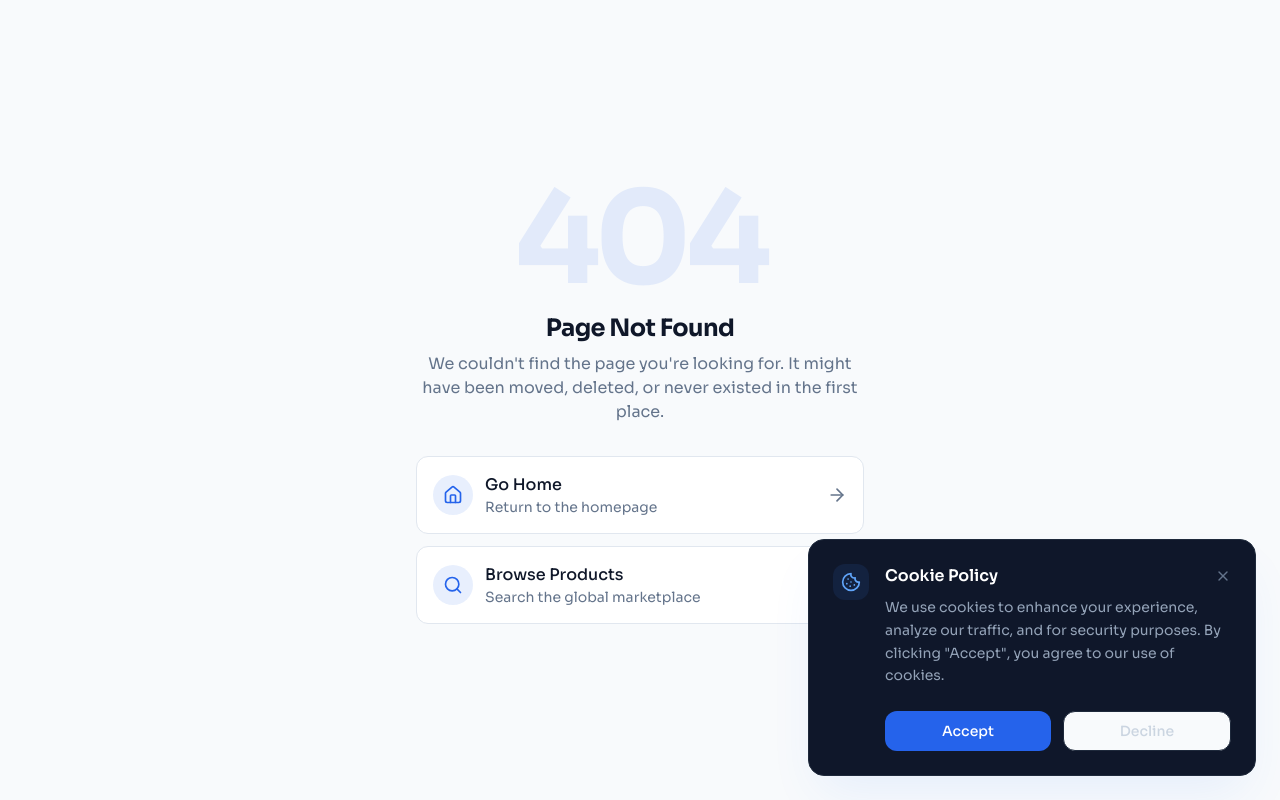
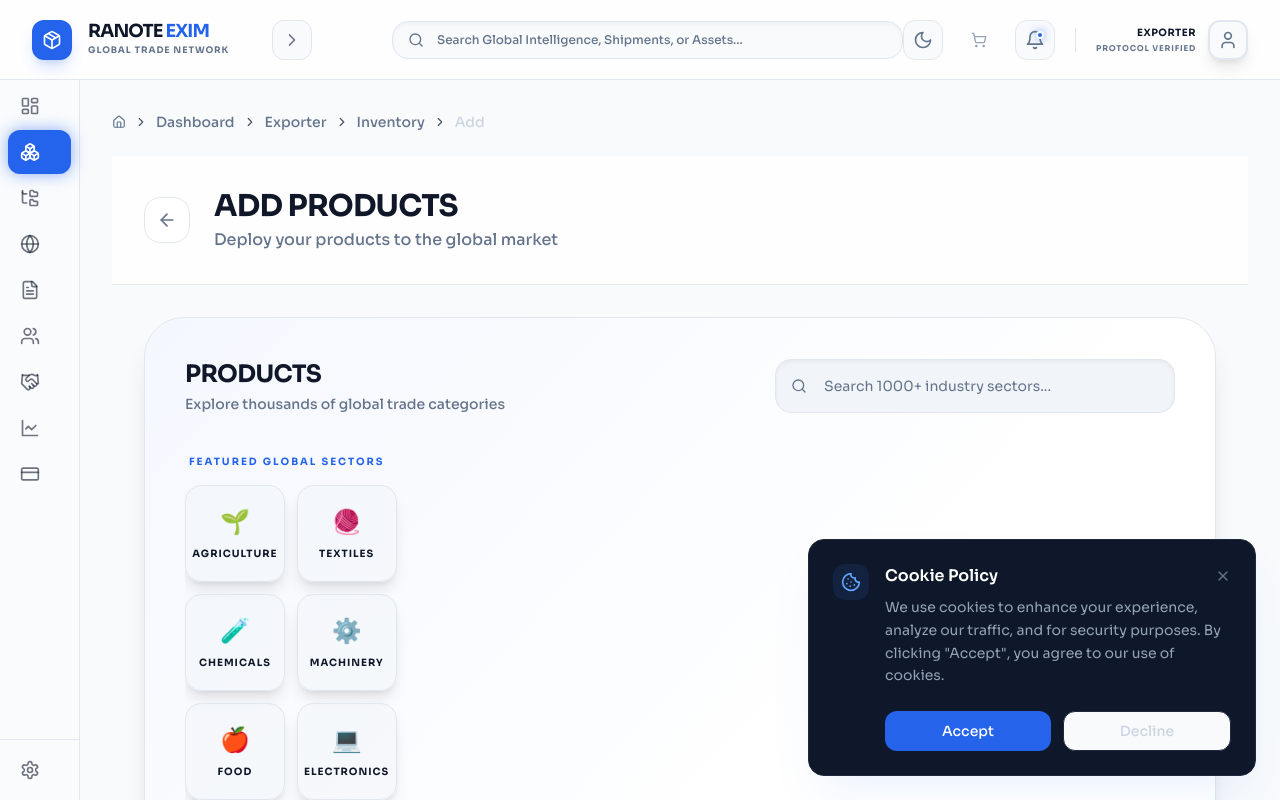
Before and after one commit to ashishthipkurle/Renote_Exim, a Next.js app in the folder client/: page /dashboard/exporter/inventory/add in a window 1280 px wide. Before the commit this address had no page. Built offline with nearby package versions, Linux system fonts and the light colour scheme.

Commit message:
moved category pge to add products

```diff
--- a/client/app/api/admin/analytics/route.ts
+++ b/client/app/api/admin/analytics/route.ts
@@ -30,6 +30,7 @@ export async function GET() {
                     }),
                 ]);
 
+
                 return {
                     month: m.name,
                     users,
@@ -45,7 +46,7 @@ export async function GET() {
             _count: { id: true },
         });
 
-        const categoryDistribution = categoriesRaw.map(c => ({
+        const categoryDistribution = categoriesRaw.map((c: any) => ({
             name: c.category,
             value: c._count.id,
         }));
--- a/client/app/dashboard/exporter/inventory/CategoryDirectory.tsx
+++ b/client/app/dashboard/exporter/inventory/CategoryDirectory.tsx
@@ -95,11 +95,17 @@ export default function CategoryDirectory() {
         const upper = category.toUpperCase();
         // Check if it's already a valid enum or needs mapping
         const enumValue = DISPLAY_TO_ENUM[upper] || (["MACHINERY", "MACHINES"].includes(upper) ? "MACHINES" : "OTHER");
-        router.push(`/dashboard/exporter/inventory?action=new&category=${enumValue}`, { scroll: false });
+        router.push(`/dashboard/exporter/inventory/add?action=new&category=${enumValue}`, { scroll: false });
     };
 
     const handleBack = () => {
-        router.push(`/dashboard/exporter/inventory`, { scroll: false });
+        // If we are in the "form" view (isSelected), go back to the "directory" view on the same page
+        if (isSelected) {
+            router.push(`/dashboard/exporter/inventory/add`, { scroll: false });
+        } else {
+            // Otherwise go back to the inventory index
+            router.push(`/dashboard/exporter/inventory`, { scroll: false });
+        }
     };
 
     return (
@@ -111,8 +117,8 @@ export default function CategoryDirectory() {
             <div className="relative z-10 flex flex-col h-full">
                 <div className="flex flex-col lg:flex-row lg:items-center justify-between gap-6 mb-10">
                     <div className={`transition-all duration-500 ${isSelected ? 'opacity-40 filter grayscale scale-95 origin-left' : 'opacity-100'}`}>
-                        <h2 className="text-2xl font-black text-foreground uppercase italic tracking-tight flex items-center gap-3">
-                            Sector Intelligence
+                        <h2 className="text-2xl font-black text-foreground uppercase  tracking-tight flex items-center gap-3">
+                            Products
                             {isSelected && <Sparkles className="w-5 h-5 text-primary animate-pulse" />}
                         </h2>
                         <p className="text-muted-foreground text-sm mt-1 font-medium">Explore thousands of global trade categories</p>
--- /dev/null
+++ b/client/app/dashboard/exporter/inventory/add/page.tsx
@@ -0,0 +1,32 @@
+import { ArrowLeft } from "lucide-react";
+import Link from "next/link";
+import CategoryDirectory from "../CategoryDirectory";
+
+export default function AddProductPage() {
+    return (
+        <div className="h-full flex flex-col bg-background transition-colors duration-300">
+            <header className="flex-shrink-0 p-6 lg:p-8 border-b border-border bg-header backdrop-blur-sm z-10">
+                <div className="flex items-center gap-6">
+                    <Link
+                        href="/dashboard/exporter/inventory"
+                        className="p-3 bg-card border border-border rounded-2xl hover:bg-accent transition-all text-muted-foreground hover:text-foreground group"
+                    >
+                        <ArrowLeft className="w-5 h-5 group-hover:-translate-x-1 transition-transform" />
+                    </Link>
+                    <div>
+                        <h1 className="text-3xl font-black tracking-tight text-foreground uppercase">Add Products</h1>
+                        <p className="text-muted-foreground mt-1 font-medium">
+                            Deploy your products to the global market
+                        </p>
+                    </div>
+                </div>
+            </header>
+
+            <div className="flex-1 overflow-y-auto p-6 lg:p-8 custom-scrollbar">
+                <div className="max-w-[1600px] mx-auto">
+                    <CategoryDirectory />
+                </div>
+            </div>
+        </div>
+    );
+}
--- a/client/app/dashboard/exporter/inventory/page.tsx
+++ b/client/app/dashboard/exporter/inventory/page.tsx
@@ -6,7 +6,6 @@ import { prisma } from "@/lib/prisma";
 import { getServerAuth } from "@/lib/supabase/server";
 import { Prisma } from "@prisma/client";
 import InventoryTable from "./InventoryTable";
-import CategoryDirectory from "./CategoryDirectory";
 
 function formatNumber(n: number) {
   if (n >= 1000000) return (n / 1000000).toFixed(1) + "M";
@@ -142,7 +141,7 @@ export default async function ExporterInventoryPage({
           </div>
           <div className="flex items-center gap-3">
             <Link
-              href="/dashboard/exporter/inventory?action=new"
+              href="/dashboard/exporter/inventory/add"
               className="inline-flex items-center gap-2 bg-primary hover:bg-[#0f49bd] text-white font-black text-xs uppercase tracking-widest py-3 px-6 rounded-2xl shadow-2xl shadow-primary/20 transition-all active:scale-95"
             >
               <Plus className="w-4 h-4" />
@@ -171,10 +170,6 @@ export default async function ExporterInventoryPage({
           ))}
         </div>
 
-        {/* NEW: Category Selection Directory */}
-        <div className="max-w-[1600px] mx-auto">
-          <CategoryDirectory />
-        </div>
 
         {/* Category Performance */}
         <div className="max-w-[1600px] mx-auto">
--- a/client/app/dashboard/exporter/shipments/ShipmentsTable.tsx
+++ b/client/app/dashboard/exporter/shipments/ShipmentsTable.tsx
@@ -61,7 +61,7 @@ export default function ShipmentsTable({ shipments }: { shipments: any[] }) {
                 {shipments.length === 0 ? (
                     <div className="bg-card border border-border shadow-2xl rounded-[2rem] p-16 text-center">
                         <Truck className="w-16 h-16 text-muted-foreground/30 mx-auto mb-6" />
-                        <h2 className="text-2xl font-black text-foreground mb-3 uppercase italic">No Global Logistics ID&apos;d</h2>
+                        <h2 className="text-2xl font-black text-foreground mb-3 uppercase ">No Global Logistics ID&apos;d</h2>
                         <p className="text-muted-foreground text-sm mb-8 max-w-md mx-auto leading-relaxed">
                             There are currently no active shipments in transit. Your logistics chain will appear here once orders are dispatched.
                         </p>
--- a/client/app/dashboard/importer/settings/page.tsx
+++ b/client/app/dashboard/importer/settings/page.tsx
@@ -216,8 +216,8 @@ function TabButton({ active, onClick, icon: Icon, label }: { active: boolean; on
     <button
       onClick={onClick}
       className={`w-full flex items-center gap-4 p-4 rounded-2xl transition-all group ${active
-          ? "bg-primary text-white shadow-xl shadow-primary/20"
-          : "text-slate-500 hover:bg-slate-100 dark:hover:bg-white/5 hover:text-slate-900 dark:hover:text-slate-200"
+        ? "bg-primary text-white shadow-xl shadow-primary/20"
+        : "text-slate-500 hover:bg-slate-100 dark:hover:bg-white/5 hover:text-slate-900 dark:hover:text-slate-200"
         }`}
     >
       <Icon className={`w-4 h-4 ${active ? "animate-pulse" : ""}`} />
```
